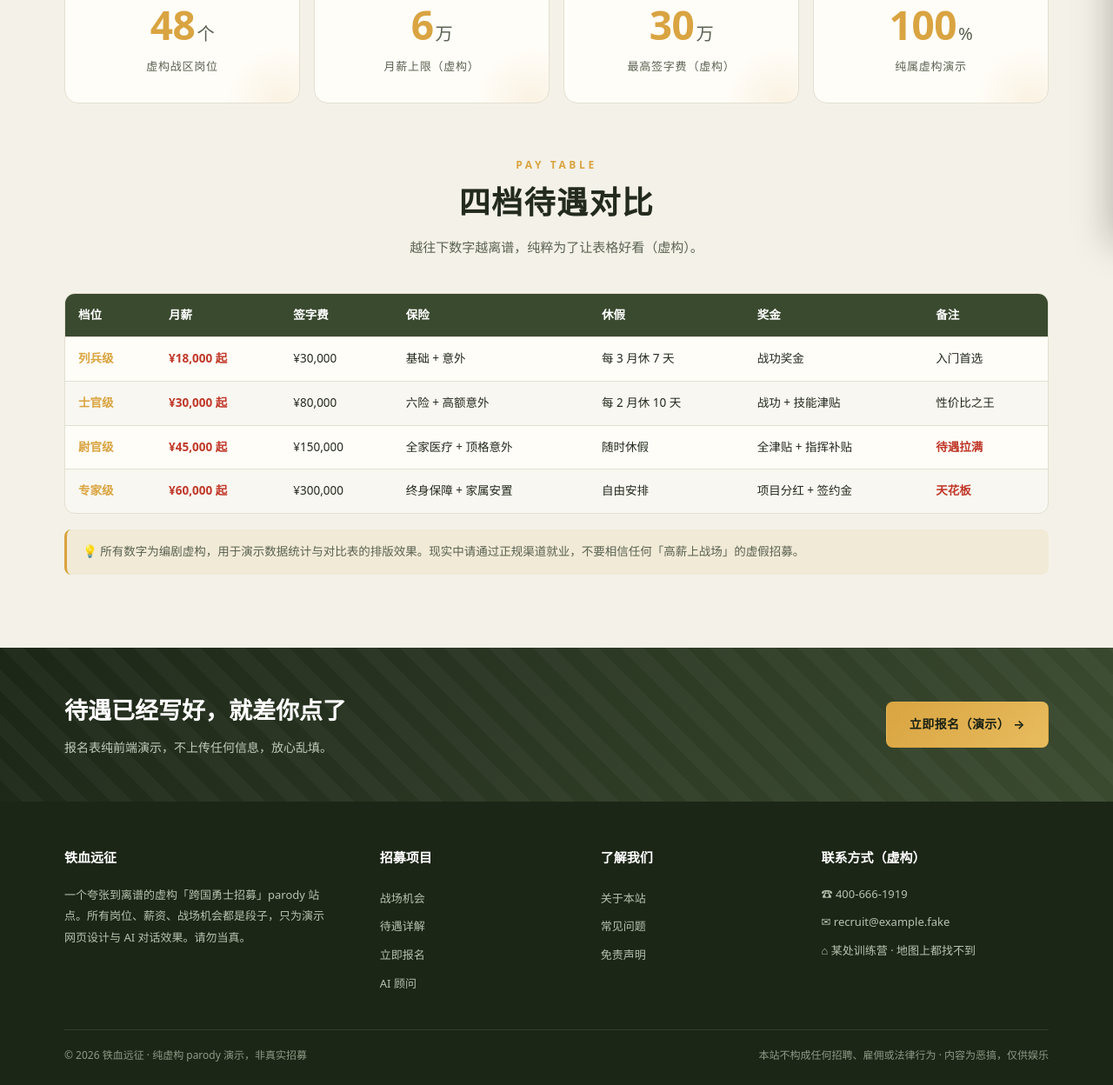
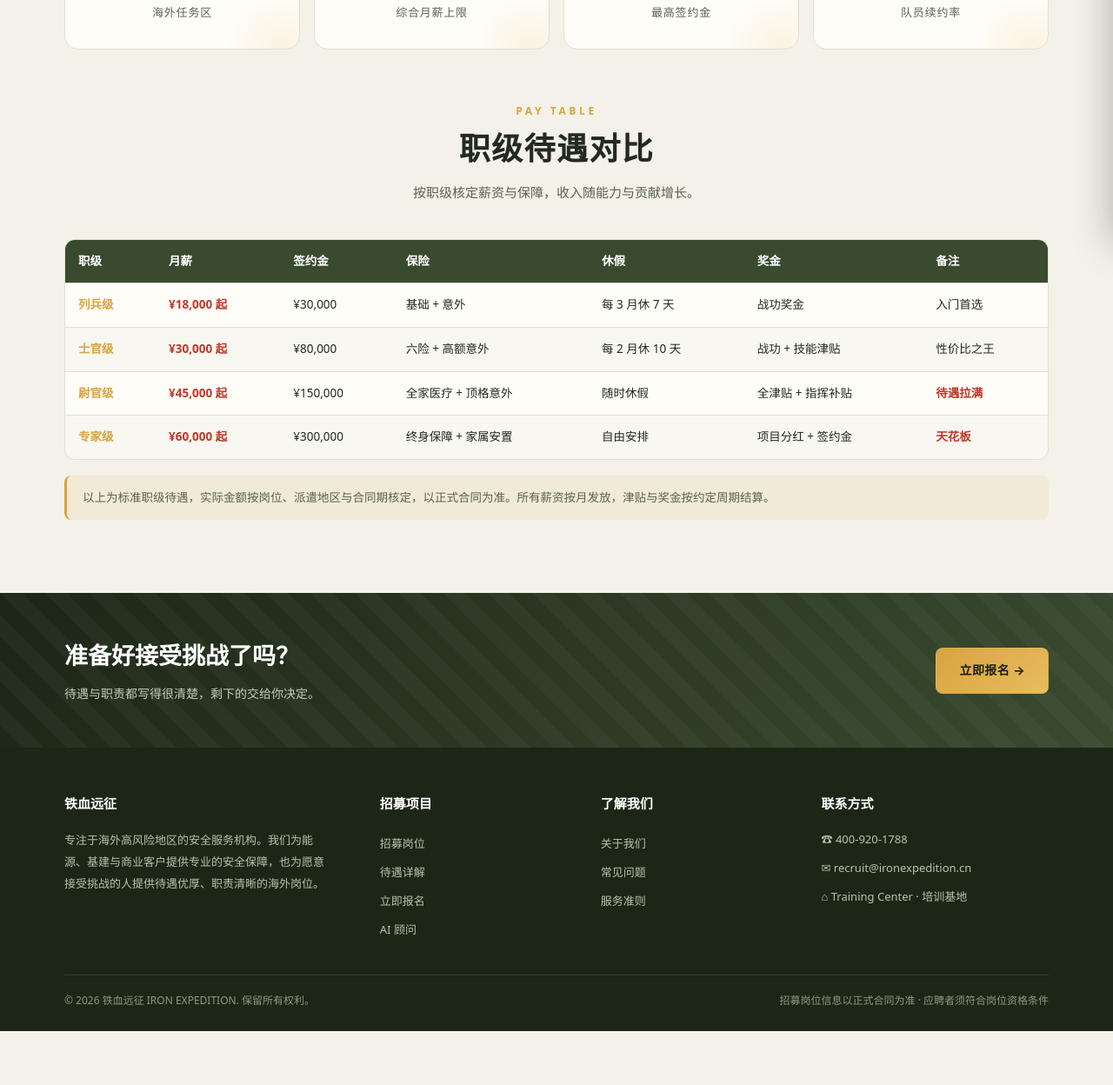
Before and after one commit to 1394641925/zhengbing, a plain HTML site: page benefits.html in a window 1280 px wide. Shown: the part 519-1767 px from the top of the page at 87% size. After the commit the page ends 1705 px from the top, so only its background shows below. Drawn offline with Linux system fonts and the light colour scheme.

Commit message:
update benefits.html: professional recruitment copy + real photos

```diff
--- a/benefits.html
+++ b/benefits.html
@@ -3,50 +3,48 @@
 <head>
 <meta charset="UTF-8"><meta name="viewport" content="width=device-width,initial-scale=1">
 <title>待遇详解 — 铁血远征</title>
-<meta name="description" content="虚构的待遇档位对比，纯属恶搞演示。">
+<meta name="description" content="铁血远征职级待遇对比：月薪、签约金、保险、休假与奖金一览，薪资按月发放，标准以正式合同为准。">
 <link rel="stylesheet" href="assets/style.css">
 </head>
 <body>
-<div class="fakebar">⚠️ 本站点为纯虚构 parody 演示 · 非真实招募 · 高薪与「上战场机会」均为虚构段子，仅供娱乐 ⚠️</div>
 <div class="topbar"><div class="wrap">
-  <span>跨国勇士招募计划 · 高薪 · 高风险 · 高回报（虚构演示）</span>
-  <span><b>招募热线 400-666-1919</b> &nbsp;·&nbsp; 虚构号码，别真打</span>
+  <span>海外安全服务人员招募 · 高薪岗位 · 高风险津贴 · 全球派遣</span>
+  <span><b>招募热线 400-920-1788</b> &nbsp;·&nbsp; 工作日 09:00–18:00</span>
 </div></div>
 <header class="sitehead"><div class="wrap">
   <a class="logo" href="index.html"><div class="mark">征</div><div class="txt"><b>铁血远征</b><span>IRON EXPEDITION</span></div></a>
-  <nav class="nav"><a href="index.html">首页</a><a href="jobs.html">战场机会</a><a href="benefits.html" class="cur">待遇详解</a><a href="agent.html">AI 顾问</a><a href="about.html">关于我们</a><a href="enlist.html" class="nav-cta">立即报名</a></nav>
+  <nav class="nav"><a href="index.html">首页</a><a href="jobs.html">招募岗位</a><a href="benefits.html" class="cur">待遇详解</a><a href="agent.html">AI 顾问</a><a href="about.html">关于我们</a><a href="enlist.html" class="nav-cta">立即报名</a></nav>
   <button class="burger" id="burger">☰ 菜单</button>
 </div></header>
 <div class="drawer-mask" id="drawerMask"></div>
 <aside class="drawer" id="drawer">
   <div class="dh"><b>铁血远征</b><button id="drawerClose">×</button></div>
-  <div class="dlist"><a href="index.html"><span class="ico">⌂</span>首页</a><a href="jobs.html"><span class="ico">⚔</span>战场机会</a><a href="benefits.html" class="cur"><span class="ico">¥</span>待遇详解</a><a href="agent.html"><span class="ico">🤖</span>AI 顾问</a><a href="about.html"><span class="ico">✦</span>关于我们</a><a href="enlist.html"><span class="ico">»</span>立即报名</a></div>
-  <div class="df">24 小时招募热线 400-666-1919（虚构）<br>全年无休 · 本站为 parody 演示，非真实招募</div>
+  <div class="dlist"><a href="index.html"><span class="ico">⌂</span>首页</a><a href="jobs.html"><span class="ico">⚔</span>招募岗位</a><a href="benefits.html" class="cur"><span class="ico">¥</span>待遇详解</a><a href="agent.html"><span class="ico">✦</span>AI 顾问</a><a href="about.html"><span class="ico">◈</span>关于我们</a><a href="enlist.html"><span class="ico">»</span>立即报名</a></div>
+  <div class="df">招募热线 400-920-1788<br>工作日 09:00–18:00 · 海外岗位咨询请留言</div>
 </aside>
 
-<div class="pagehead"><div class="wrap"><h1>待遇详解</h1><p>薪资、签字费、保险、休假、奖金——档位对比表一目了然。数字纯属虚构，演示夸张招聘广告风格。</p></div></div>
+<div class="pagehead"><div class="wrap"><h1>待遇详解</h1><p>薪资、签约金、保险、休假与奖金——职级对比一目了然。</p></div></div>
 <div class="crumb"><div class="wrap"><a href="index.html">首页</a><span>/</span>待遇详解</div></div>
 
 <section><div class="wrap">
-  <div class="stat-grid"><div class="stat-card"><div class="stat-num">48<span>个</span></div><div class="stat-label">虚构战区岗位</div></div><div class="stat-card"><div class="stat-num">6<span>万</span></div><div class="stat-label">月薪上限（虚构）</div></div><div class="stat-card"><div class="stat-num">30<span>万</span></div><div class="stat-label">最高签字费（虚构）</div></div><div class="stat-card"><div class="stat-num">100<span>%</span></div><div class="stat-label">纯属虚构演示</div></div></div>
-  <div class="sec-head" style="margin-top:56px"><span class="kicker">PAY TABLE</span><h2>四档待遇对比</h2><p>越往下数字越离谱，纯粹为了让表格好看（虚构）。</p></div>
-  <div class="tbl-wrap"><table class="tbl"><thead><tr><th>档位</th><th>月薪</th><th>签字费</th><th>保险</th><th>休假</th><th>奖金</th><th>备注</th></tr></thead><tbody id="tierBody"></tbody></table></div>
-  <div class="notice">💡 所有数字为编剧虚构，用于演示数据统计与对比表的排版效果。现实中请通过正规渠道就业，不要相信任何「高薪上战场」的虚假招募。</div>
+  <div class="stat-grid"><div class="stat-card"><div class="stat-num">12<span>个</span></div><div class="stat-label">海外任务区</div></div><div class="stat-card"><div class="stat-num">6<span>万</span></div><div class="stat-label">综合月薪上限</div></div><div class="stat-card"><div class="stat-num">30<span>万</span></div><div class="stat-label">最高签约金</div></div><div class="stat-card"><div class="stat-num">98<span>%</span></div><div class="stat-label">队员续约率</div></div></div>
+  <div class="sec-head" style="margin-top:56px"><span class="kicker">PAY TABLE</span><h2>职级待遇对比</h2><p>按职级核定薪资与保障，收入随能力与贡献增长。</p></div>
+  <div class="tbl-wrap"><table class="tbl"><thead><tr><th>职级</th><th>月薪</th><th>签约金</th><th>保险</th><th>休假</th><th>奖金</th><th>备注</th></tr></thead><tbody id="tierBody"></tbody></table></div>
+  <div class="notice">以上为标准职级待遇，实际金额按岗位、派遣地区与合同期核定，以正式合同为准。所有薪资按月发放，津贴与奖金按约定周期结算。</div>
 </div></section>
 
 <section class="cta-strip"><div class="wrap">
-  <div><h3>待遇已经写好，就差你点了</h3><p>报名表纯前端演示，不上传任何信息，放心乱填。</p></div>
-  <a href="enlist.html" class="btn btn-gold">立即报名（演示） →</a>
+  <div><h3>准备好接受挑战了吗？</h3><p>待遇与职责都写得很清楚，剩下的交给你决定。</p></div>
+  <a href="enlist.html" class="btn btn-gold">立即报名 →</a>
 </div></section>
 
-
 <footer class="sitefoot"><div class="wrap"><div class="grid">
-  <div class="brand"><h5>铁血远征</h5><p>一个夸张到离谱的虚构「跨国勇士招募」parody 站点。所有岗位、薪资、战场机会都是段子，只为演示网页设计与 AI 对话效果。请勿当真。</p></div>
-  <div><h5>招募项目</h5><a href="jobs.html">战场机会</a><a href="benefits.html">待遇详解</a><a href="enlist.html">立即报名</a><a href="agent.html">AI 顾问</a></div>
-  <div><h5>了解我们</h5><a href="about.html">关于本站</a><a href="about.html#faq">常见问题</a><a href="about.html">免责声明</a></div>
-  <div><h5>联系方式（虚构）</h5><div class="contact-line">☎ 400-666-1919</div><div class="contact-line">✉ recruit@example.fake</div><div class="contact-line">⌂ 某处训练营 · 地图上都找不到</div></div>
+  <div class="brand"><h5>铁血远征</h5><p>专注于海外高风险地区的安全服务机构。我们为能源、基建与商业客户提供专业的安全保障，也为愿意接受挑战的人提供待遇优厚、职责清晰的海外岗位。</p></div>
+  <div><h5>招募项目</h5><a href="jobs.html">招募岗位</a><a href="benefits.html">待遇详解</a><a href="enlist.html">立即报名</a><a href="agent.html">AI 顾问</a></div>
+  <div><h5>了解我们</h5><a href="about.html">关于我们</a><a href="about.html#faq">常见问题</a><a href="about.html">服务准则</a></div>
+  <div><h5>联系方式</h5><div class="contact-line">☎ 400-920-1788</div><div class="contact-line">✉ recruit@ironexpedition.cn</div><div class="contact-line">⌂  Training Center · 培训基地</div></div>
 </div>
-<div class="bottom"><span>© 2026 铁血远征 · 纯虚构 parody 演示，非真实招募</span><span>本站不构成任何招聘、雇佣或法律行为 · 内容为恶搞，仅供娱乐</span></div>
+<div class="bottom"><span>© 2026 铁血远征 IRON EXPEDITION. 保留所有权利。</span><span>招募岗位信息以正式合同为准 · 应聘者须符合岗位资格条件</span></div>
 </div></footer>
 <div id="toast" class="toast"></div>
 <script src="assets/data.js"></script><script src="assets/app.js"></script>
```
